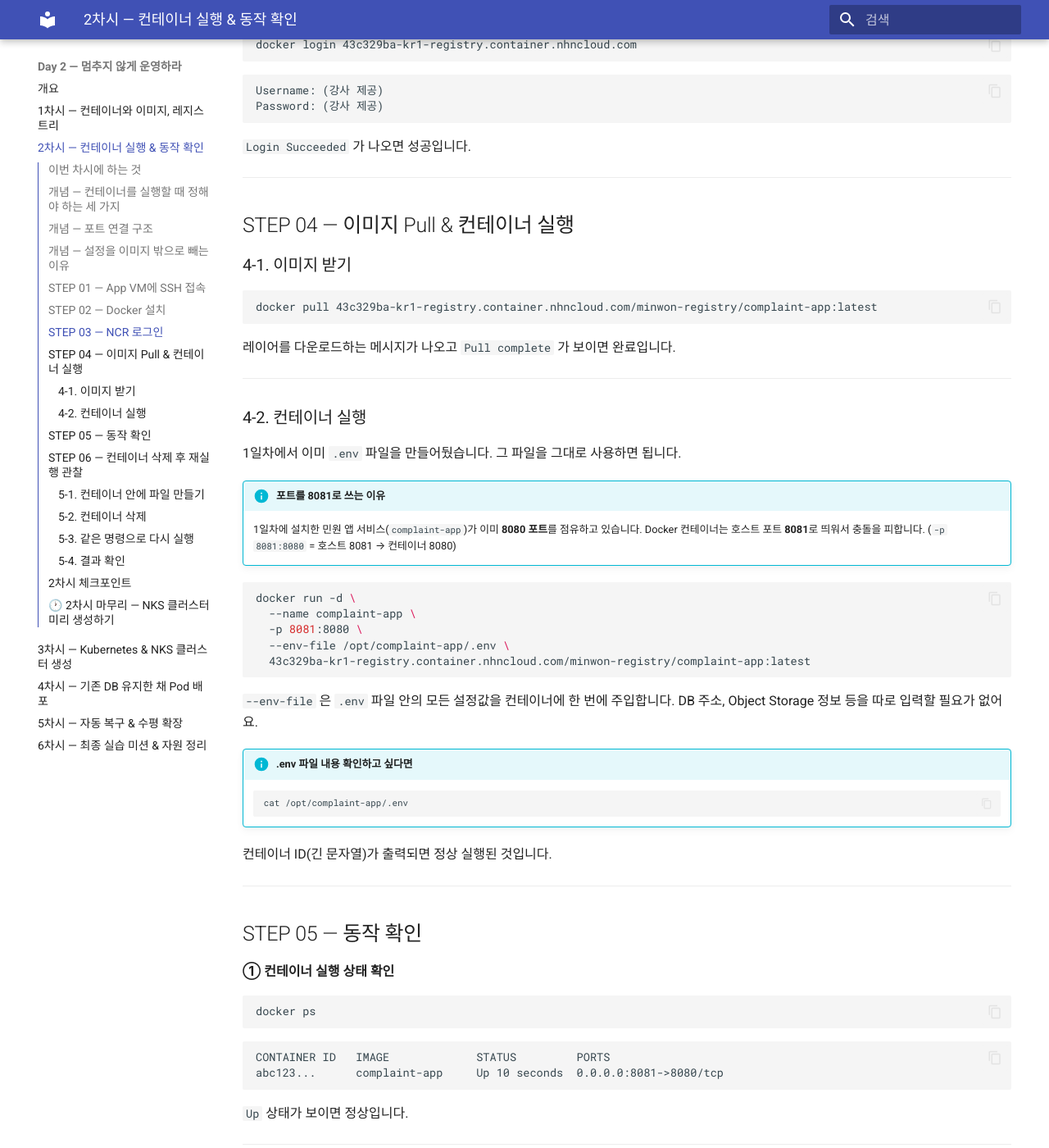
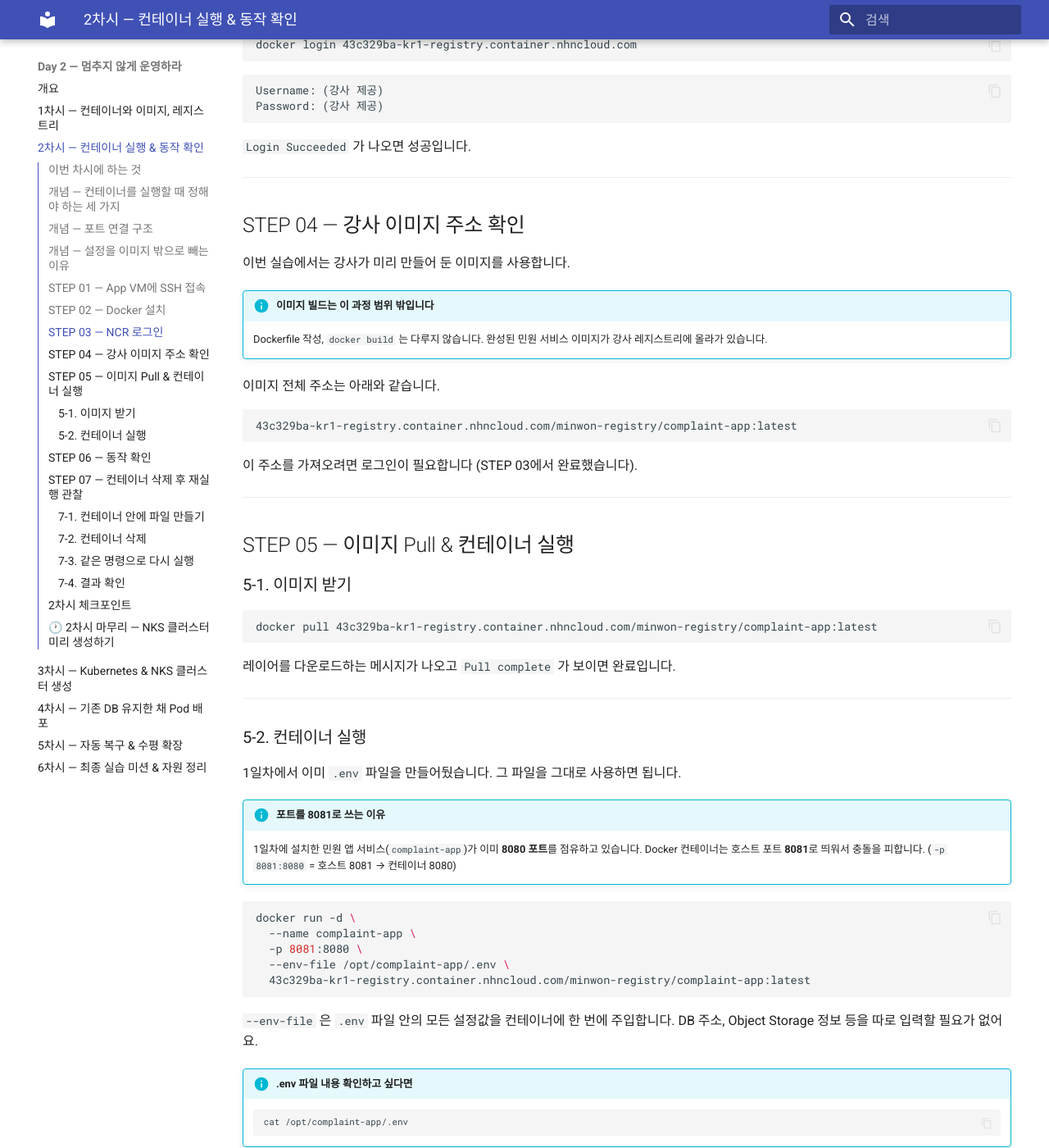
Before and after one commit to skilleat-labs/cloud-native-minwon-lab, an MkDocs documentation site: the page built from docs/day2/session2.md, in a window 1280 px wide and 1400 px high, scrolled down 3484 px. Shown: the whole window at 82% size. Built offline with MkDocs 1.6.1 and Material for MkDocs 9.7.7, drawn with Linux system fonts in a browser that asks for light colours; some of the changed text lies outside the part shown.

Commit message:
docs: day2 session2 - STEP 04 강사 이미지 주소 확인 섹션 추가, STEP 번호 재정렬

````diff
--- a/docs/day2/session2.md
+++ b/docs/day2/session2.md
@@ -159,9 +159,27 @@
 
 ---
 
-## STEP 04 — 이미지 Pull & 컨테이너 실행
+## STEP 04 — 강사 이미지 주소 확인
 
-### 4-1. 이미지 받기
+이번 실습에서는 강사가 미리 만들어 둔 이미지를 사용합니다.
+
+!!! info "이미지 빌드는 이 과정 범위 밖입니다"
+    Dockerfile 작성, `docker build` 는 다루지 않습니다.
+    완성된 민원 서비스 이미지가 강사 레지스트리에 올라가 있습니다.
+
+이미지 전체 주소는 아래와 같습니다.
+
+```
+43c329ba-kr1-registry.container.nhncloud.com/minwon-registry/complaint-app:latest
+```
+
+이 주소를 가져오려면 로그인이 필요합니다 (STEP 03에서 완료했습니다).
+
+---
+
+## STEP 05 — 이미지 Pull & 컨테이너 실행
+
+### 5-1. 이미지 받기
 
 ```bash
 docker pull 43c329ba-kr1-registry.container.nhncloud.com/minwon-registry/complaint-app:latest
@@ -171,7 +189,7 @@
 
 ---
 
-### 4-2. 컨테이너 실행
+### 5-2. 컨테이너 실행
 
 1일차에서 이미 `.env` 파일을 만들어뒀습니다. 그 파일을 그대로 사용하면 됩니다.
 
@@ -253,11 +271,11 @@
 
 ---
 
-## STEP 06 — 컨테이너 삭제 후 재실행 관찰
+## STEP 07 — 컨테이너 삭제 후 재실행 관찰
 
 컨테이너를 지우면 **컨테이너 안의 데이터는 사라지지만, DB와 Object Storage는 그대로**임을 확인합니다.
 
-### 5-1. 컨테이너 안에 파일 만들기
+### 7-1. 컨테이너 안에 파일 만들기
 
 ```bash
 docker exec complaint-app touch /tmp/my-test-file.txt
@@ -265,13 +283,13 @@
 # my-test-file.txt ← 존재함
 ```
 
-### 5-2. 컨테이너 삭제
+### 7-2. 컨테이너 삭제
 
 ```bash
 docker rm -f complaint-app
 ```
 
-### 5-3. 같은 명령으로 다시 실행
+### 7-3. 같은 명령으로 다시 실행
 
 ```bash
 docker run -d \
@@ -281,7 +299,7 @@
   43c329ba-kr1-registry.container.nhncloud.com/minwon-registry/complaint-app:latest
 ```
 
-### 5-4. 결과 확인
+### 7-4. 결과 확인
 
 ```bash
 # 아까 만든 파일이 사라졌는가?
````
Also changed, not shown: other parts of docs/day2/session2.md (+1 -1 lines).
